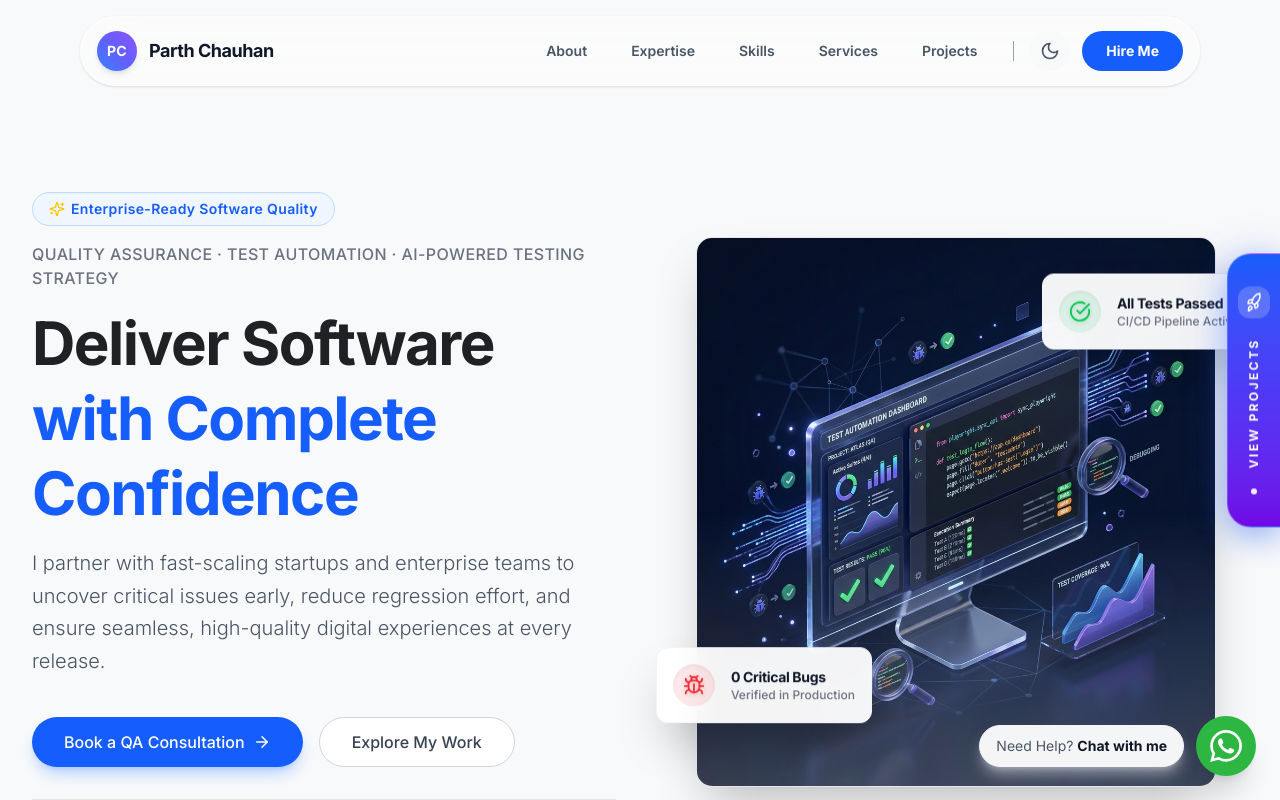
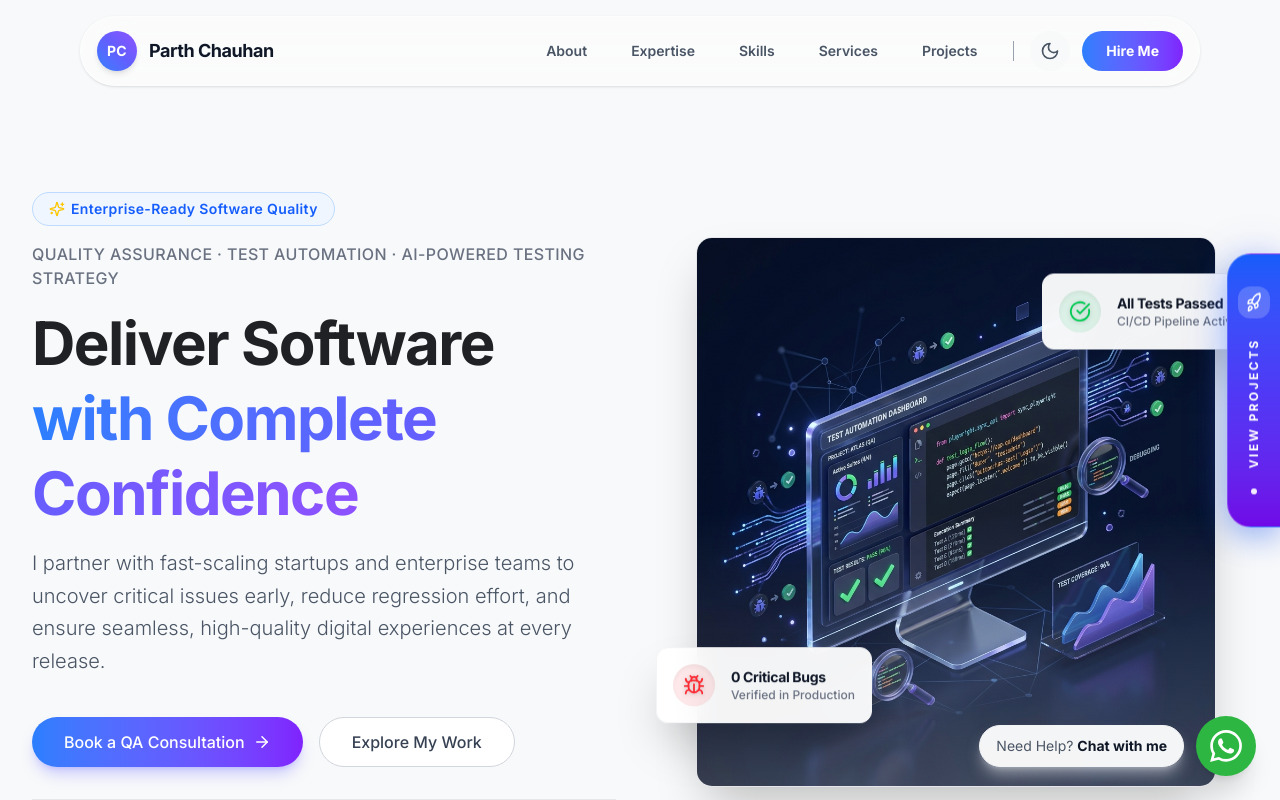
Before and after one commit to ParthChauhan2003/Portfolio, a React (Vite) app: page / in a window 1280 px wide. Shown: the top 800 px of the page. Built offline with nearby package versions, Linux system fonts and the light colour scheme.

Commit message:
style: update buttons and text elements to use a unified blue-to-violet gradient theme

```diff
--- a/src/app/components/Contact.tsx
+++ b/src/app/components/Contact.tsx
@@ -418,7 +418,7 @@ export const Contact: React.FC<ContactProps> = ({ darkMode }) => {
                   disabled={isSubmitting}
                   className={`w-full py-4 rounded-xl text-white font-bold transition-all flex justify-center items-center gap-2 shadow-lg focus:ring-4 focus:outline-none ${submitSuccess
                     ? 'bg-green-600 hover:bg-green-700 shadow-green-500/30 focus:ring-green-500/20'
-                    : 'bg-blue-600 hover:bg-blue-700 shadow-blue-500/30 focus:ring-blue-500/20'
+                    : 'bg-gradient-to-r from-blue-500 via-indigo-500 to-violet-600 hover:from-blue-600 hover:via-indigo-600 hover:to-violet-700 shadow-indigo-500/30 focus:ring-indigo-500/20'
                     } ${isSubmitting ? 'opacity-70 cursor-not-allowed' : 'hover:-translate-y-0.5 active:scale-95'}`}
                 >
                   {isSubmitting ? (
--- a/src/app/components/Hero.tsx
+++ b/src/app/components/Hero.tsx
@@ -32,7 +32,7 @@ export const Hero: React.FC<HeroProps> = ({ darkMode }) => {
               </p>
               <h1 className={`text-4xl md:text-5xl lg:text-6xl font-bold tracking-tight leading-tight ${darkMode ? 'text-white' : 'text-[#202124]'}`}>
                 Deliver Software <br />
-                <span className="text-blue-600">with Complete Confidence</span>
+                <span className="bg-gradient-to-r from-blue-500 via-indigo-500 to-violet-500 bg-clip-text text-transparent">with Complete Confidence</span>
               </h1>
               <p className={`text-lg md:text-xl max-w-xl font-light leading-relaxed ${darkMode ? 'text-gray-400' : 'text-gray-600'}`}>
                 I partner with fast-scaling startups and enterprise teams to uncover critical issues early, reduce regression effort, and ensure seamless, high-quality digital experiences at every release.
@@ -47,7 +47,7 @@ export const Hero: React.FC<HeroProps> = ({ darkMode }) => {
             >
               <a
                 href="#contact"
-                className="inline-flex justify-center items-center px-8 py-3 rounded-full bg-blue-600 hover:bg-blue-700 text-white font-medium transition-all shadow-lg shadow-blue-500/30 hover:-translate-y-0.5 hover:shadow-xl hover:shadow-blue-500/40 active:scale-95 gap-2"
+                className="inline-flex justify-center items-center px-8 py-3 rounded-full bg-gradient-to-r from-blue-500 via-indigo-500 to-violet-600 hover:from-blue-600 hover:via-indigo-600 hover:to-violet-700 text-white font-medium transition-all shadow-lg shadow-indigo-500/30 hover:-translate-y-0.5 hover:shadow-xl hover:shadow-indigo-500/40 active:scale-95 gap-2"
               >
                 Book a QA Consultation
                 <ArrowRight size={18} />
--- a/src/app/components/Navbar.tsx
+++ b/src/app/components/Navbar.tsx
@@ -138,7 +138,7 @@ export const Navbar: React.FC<NavbarProps> = ({ darkMode, toggleDarkMode }) => {
             <a
               href="#contact"
               onClick={(e) => handleNavClick(e, '#contact')}
-              className="px-6 py-2.5 rounded-full bg-blue-600 hover:bg-blue-700 text-white text-sm font-bold transition-all duration-300 hover:-translate-y-0.5 hover:shadow-lg hover:shadow-blue-500/30 active:scale-95"
+              className="px-6 py-2.5 rounded-full bg-gradient-to-r from-blue-500 via-indigo-500 to-violet-600 hover:from-blue-600 hover:via-indigo-600 hover:to-violet-700 text-white text-sm font-bold transition-all duration-300 hover:-translate-y-0.5 hover:shadow-lg hover:shadow-indigo-500/30 active:scale-95"
             >
               Hire Me
             </a>
@@ -222,7 +222,7 @@ export const Navbar: React.FC<NavbarProps> = ({ darkMode, toggleDarkMode }) => {
                 <a
                   href="#contact"
                   onClick={(e) => handleNavClick(e, '#contact')}
-                  className="block w-full text-center px-4 py-3.5 rounded-2xl bg-blue-600 hover:bg-blue-700 text-white font-bold transition-all shadow-lg shadow-blue-500/30 active:scale-95"
+                  className="block w-full text-center px-4 py-3.5 rounded-2xl bg-gradient-to-r from-blue-500 via-indigo-500 to-violet-600 hover:from-blue-600 hover:via-indigo-600 hover:to-violet-700 text-white font-bold transition-all shadow-lg shadow-indigo-500/30 active:scale-95"
                 >
                   Hire Me
                 </a>
```
